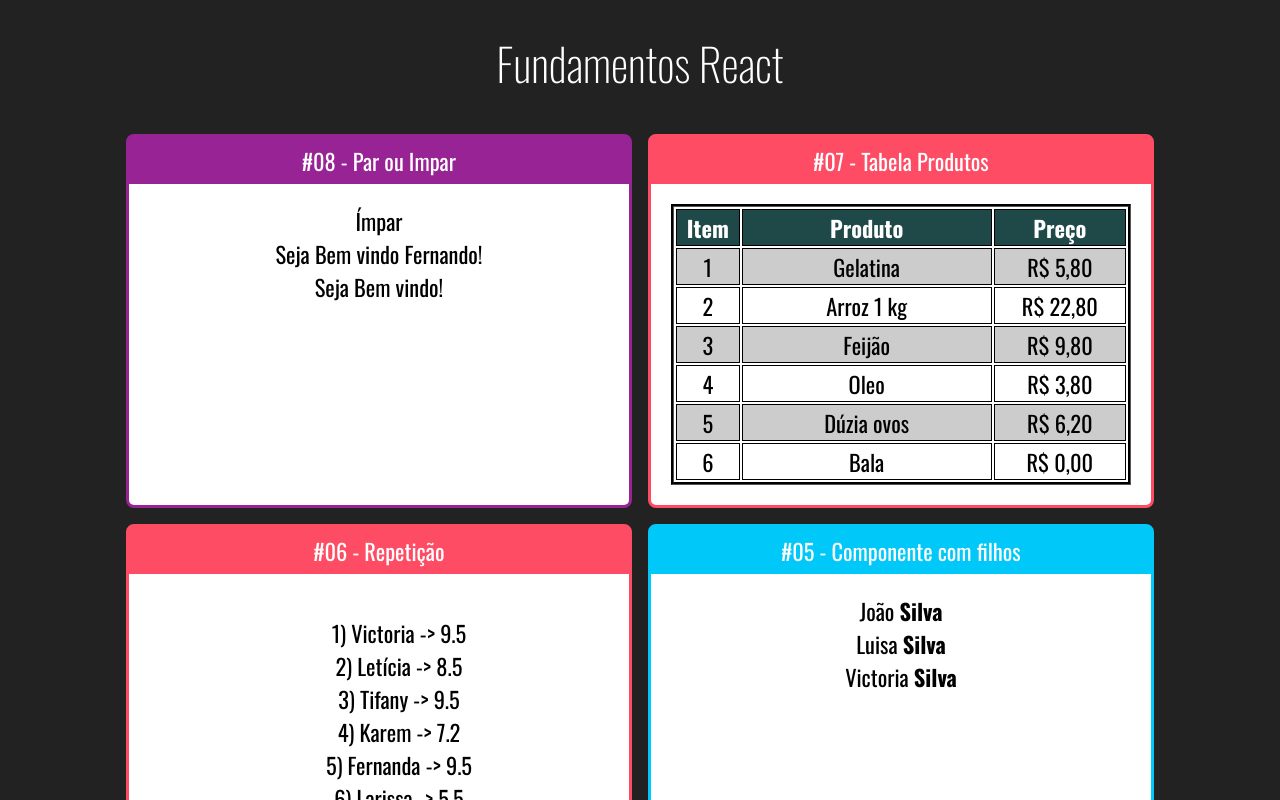
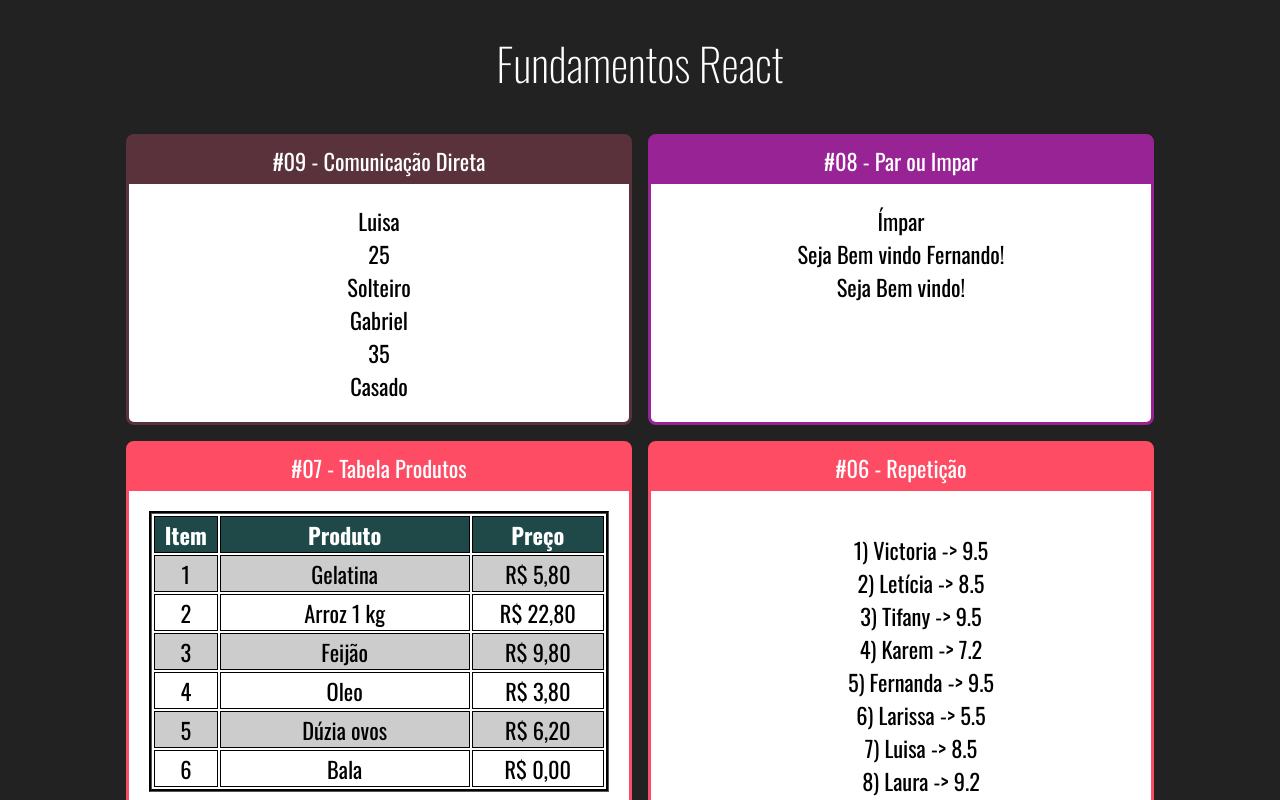
Before and after one commit to caiocesarfl/curso-react, a React (Create React App) app: page / in a window 1280 px wide. Shown: the top 800 px of the page. Built offline with nearby package versions, Linux system fonts and the light colour scheme.

Commit message:
Create component to training direct communication

```diff
--- a/src/App.jsx
+++ b/src/App.jsx
@@ -1,6 +1,7 @@
 import React from "react";
 import "./App.css";
 
+import DiretaPai from "./components/comunicacao/DiretaPai";
 import UsuarioInfo from "./components/condicional/UsuarioInfo";
 import ParOuImpar from "./components/condicional/ParOuImpar";
 import TabelaProdutos from "./components/repeticao/TabelaProdutos"
@@ -19,6 +20,9 @@ export default _ =>
     <div className="App">
         <h1> Fundamentos React </h1>
         <div className="Cards">
+            <Card titulo="#09 - Comunicação Direta" color="#59323C">
+                <DiretaPai></DiretaPai>
+            </Card>
             <Card titulo="#08 - Par ou Impar" color="#982395">
                 <ParOuImpar numero={21}></ParOuImpar>
                 <UsuarioInfo usuario={{nome: 'Fernando'}}/>
--- /dev/null
+++ b/src/components/comunicacao/DiretaFilho.jsx
@@ -0,0 +1,12 @@
+import React from "react";
+
+// eslint-disable-next-line import/no-anonymous-default-export
+export default props => {
+    return (
+        <div>
+            <div>{props.nome}</div>
+            <div>{props.idade}</div>
+            <div>{props.casado ? 'Casado' : 'Solteiro'}</div>
+        </div>
+    )
+}
--- /dev/null
+++ b/src/components/comunicacao/DiretaPai.jsx
@@ -0,0 +1,12 @@
+import React from "react";
+import DiretaFilho from "./DiretaFilho";
+
+// eslint-disable-next-line import/no-anonymous-default-export
+export default props => {
+    return (
+        <div>
+            <DiretaFilho nome='Luisa' idade={25} casado={false}></DiretaFilho>
+            <DiretaFilho nome='Gabriel' idade={35} casado={true}></DiretaFilho>
+        </div>
+    )
+}
--- a/src/components/condicional/If.jsx
+++ b/src/components/condicional/If.jsx
@@ -1,9 +1,16 @@
+import React from "react";
+
 // eslint-disable-next-line import/no-anonymous-default-export
 export default props => {
-    if(props.test) {
-        return props.children;
-    } else {
+    const elseChild = props.children.find(child => child && child.type && child.type.name === 'Else')
+    const ifChild = props.children.filter(child => child && child !== elseChild);
+
+    if(props.test)
+        return ifChild;
+    else if (elseChild)
+        return elseChild;
+    else
         return false;
-    }
+}
 
-}
+export const Else = props => props.children;
--- a/src/components/condicional/UsuarioInfo.jsx
+++ b/src/components/condicional/UsuarioInfo.jsx
@@ -1,5 +1,5 @@
 import React from "react";
-import If from './If'
+import If,{Else} from './If'
 
 // eslint-disable-next-line import/no-anonymous-default-export
 export default props => {
@@ -9,9 +9,9 @@ export default props => {
         <div>
             <If test={usuario && usuario.nome}>
                 Seja Bem vindo {usuario.nome}!
-            </If>
-            <If test={!usuario || !usuario.nome}>
-                Seja Bem vindo!
+                <Else>
+                    Seja Bem vindo!
+                </Else>
             </If>
         </div>
     )
```
